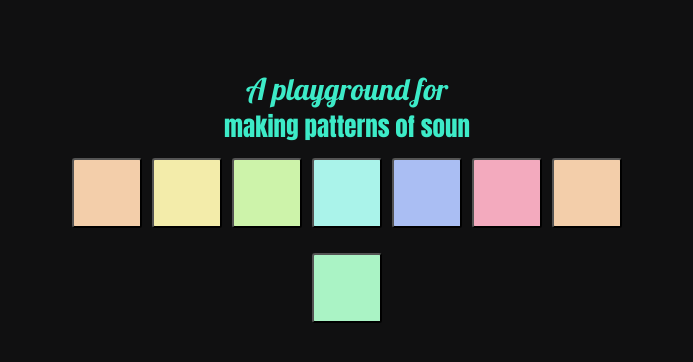
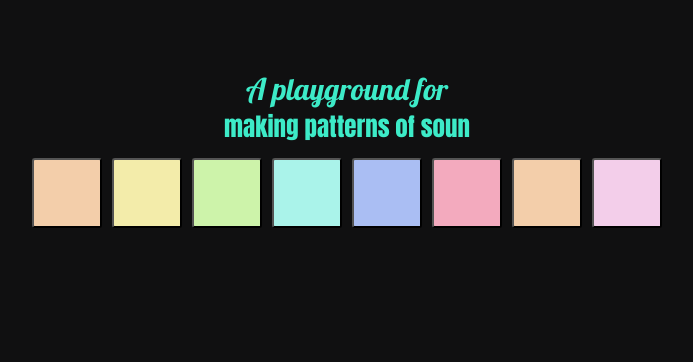
Before and after one commit to emilyjennings/making-music, a React (Create React App) app: page / in a window 1280 px wide. Shown: the top 362 px of the page, without its empty margins (293-986 px from the left). Built offline with nearby package versions, Linux system fonts and the light colour scheme; no server answers.

Commit message:
added loop

```diff
--- a/src/App.css
+++ b/src/App.css
@@ -74,3 +74,11 @@ button {
 #bear {
   background: #AAF3C5
 }
+
+#parts {
+  background: #AAF3EA
+}
+
+#loop {
+  background: #F3CEEA
+}
--- a/src/components/Practice.js
+++ b/src/components/Practice.js
@@ -3,8 +3,7 @@ import $ from 'jquery'
 import Tone from 'tone'
 
 import Jess from './containers/Jess'
-
-import bear from '../audio_files/bear.mp3'
+import Parts from './containers/Parts'
 
 const sampler = new Tone.Players({
   'kick': 'https://cdn.jsdelivr.net/gh/Tonejs/Tone.js/examples/audio/505/kick.mp3',
@@ -19,6 +18,10 @@ sampler.connect(volume)
 
 
 export default class Practice extends Component {
+
+  state = {
+    oscClicked: false
+  }
 
   musicTest = () => {
     const synth = new Tone.MembraneSynth().toMaster();
@@ -66,7 +69,7 @@ export default class Practice extends Component {
 
   sound3 = () => {
     var phaser = new Tone.Phaser({
-    	"frequency" : 15,
+    	"frequency" : 20,
     	"octaves" : 5,
     	"baseFrequency" : 1000
     }).toMaster();
@@ -88,8 +91,14 @@ export default class Practice extends Component {
 
   oscillator = () => {
     var fmOsc = new Tone.AMOscillator("Ab3", "sine", "square").toMaster();
-    fmOsc.connect(volumeTwo)
-    fmOsc.start()
+    if (this.state.oscClicked === false) {
+      fmOsc.connect(volumeTwo)
+      fmOsc.start()
+      this.setState({ oscClicked: true })
+    } else if (this.state.oscClicked === true){
+      fmOsc.stop()
+      this.setState({ oscClicked: false })
+    }
   }
 
 
@@ -99,13 +108,45 @@ export default class Practice extends Component {
     }, 250);
   }
 
-  bear = () => {
-    const jessBear = new Tone.Player(bear).toMaster();
-    setInterval(function(){
-      jessBear.start()
-    }, 2000)
+  playParts = () => {
+
+    var synth = new Tone.Synth().toMaster()
+
+    //pass in an array of events
+    var part = new Tone.Part(function(time, event){
+    //   //the events will be given to the callback with the time they occur
+    //   synth.triggerAttackRelease(event.note, event.dur, time)
+    // }, [{ time : 0, note : 'C4', dur : '4n'},
+    //   { time : {'4n' : 1, '8n' : 1}, note : 'E4', dur : '8n'},
+    //   { time : '2n', note : 'G4', dur : '16n'},
+    //   { time : {'2n' : 1, '8t' : 1}, note : 'B4', dur : '4n'}])
+
+    //start the part at the beginning of the Transport's timeline
+      synth.triggerAttackRelease('C4', '4n')
+    }, 200)
+
+    part.start(0)
+
+    //loop the part 3 times
+    // part.loop = 3
+    // part.loopEnd = '1m'
+
+    // document.querySelector('#parts').addEventListener('change', e => Tone.Transport.toggle())
   }
 
+  loop = () => {
+    // create a new synth
+    const synth = new Tone.MembraneSynth().toMaster();
+    // create a new tone loop
+    const loop = new Tone.Loop(function(time) {
+      // Run once per eighth note, 8n, & log the time
+      console.log(time);
+      // trigger synth note
+      synth.triggerAttackRelease("C2", "2n");
+    }, "2n").start(0);
+    // Start the transport which is the main timeline
+    Tone.Transport.start();
+  }
 
   componentDidMount(){
   }
@@ -120,7 +161,7 @@ export default class Practice extends Component {
         <button id="interval_phaser" onClick={this.phaserIntervals}></button>
         <button id="oscillator" onClick={this.oscillator}></button>
         <button id="kick" onClick={this.kickStart}></button>
-        < Jess />
+        <button id="loop" onClick={this.loop}></button>
       </div>
     )
   }
--- a/src/components/containers/Jess.js
+++ b/src/components/containers/Jess.js
@@ -1,5 +1,4 @@
 import React, { Component } from 'react';
-import $ from 'jquery'
 import Tone from 'tone'
 
 import bear from '../../audio_files/bear.mp3'
@@ -7,12 +6,23 @@ import bear from '../../audio_files/bear.mp3'
 
 export default class Jess extends Component {
 
+  state = {
+    bearClicked: false,
+  }
+
   bear = () => {
     const jessBear = new Tone.Player(bear).toMaster();
-    setInterval(function(){
-      jessBear.start()
-    }, 2000)
+    if (this.state.bearClicked === false) {
+      this.setState({ bearClicked: true })
+      setInterval(function(){
+          jessBear.start()
+        }, 2300)
+    } else if (this.state.bearClicked === true) {
+      jessBear.stop()
+      this.setState({ bearClicked: false })
+    }
   }
+
 
 
   componentDidMount(){
@@ -20,7 +30,7 @@ export default class Jess extends Component {
 
   render() {
     return (
-      <div className="Practice">
+      <div className="bear">
         <button id="bear" onClick={this.bear}></button>
       </div>
     )
```
